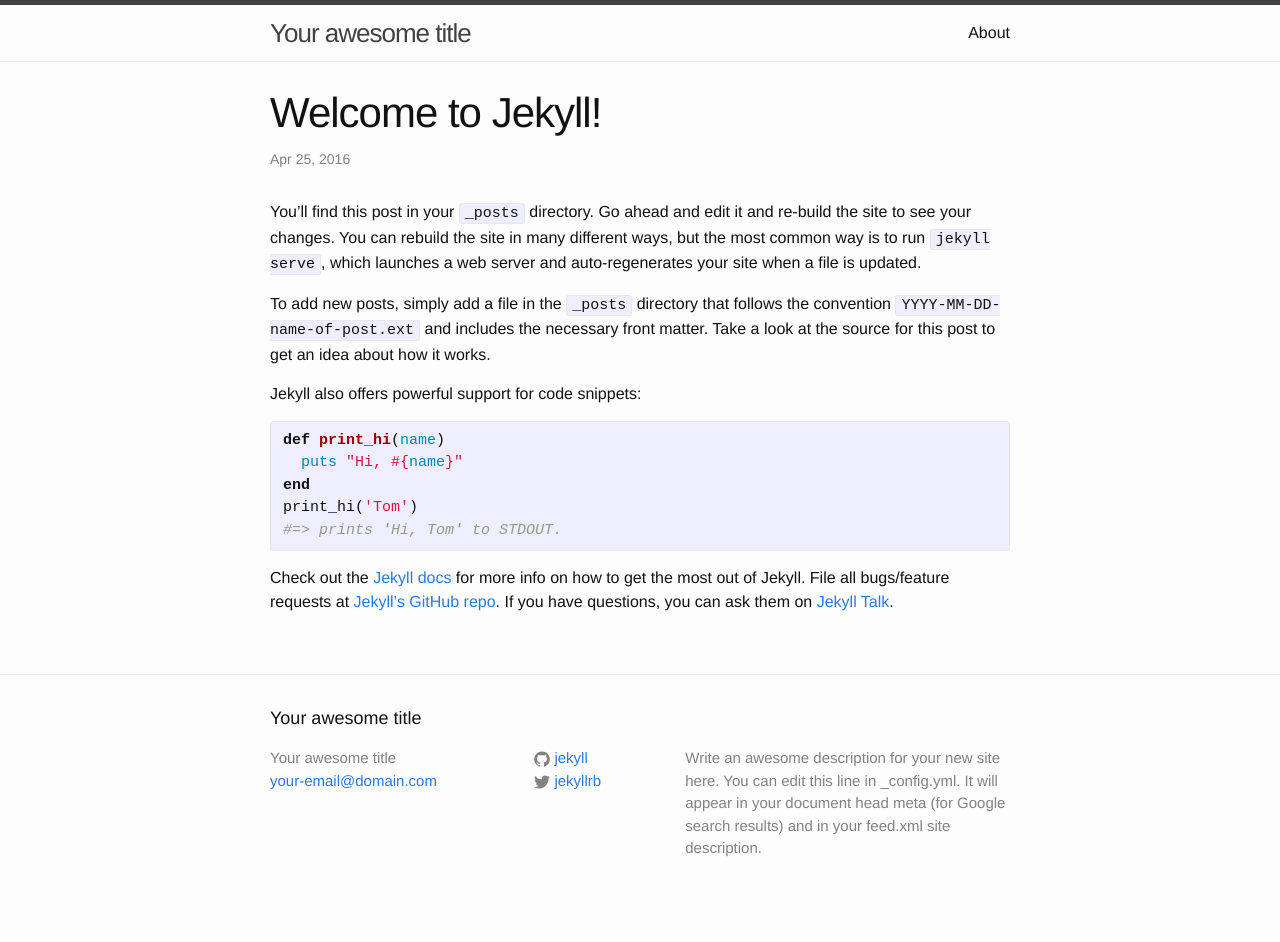
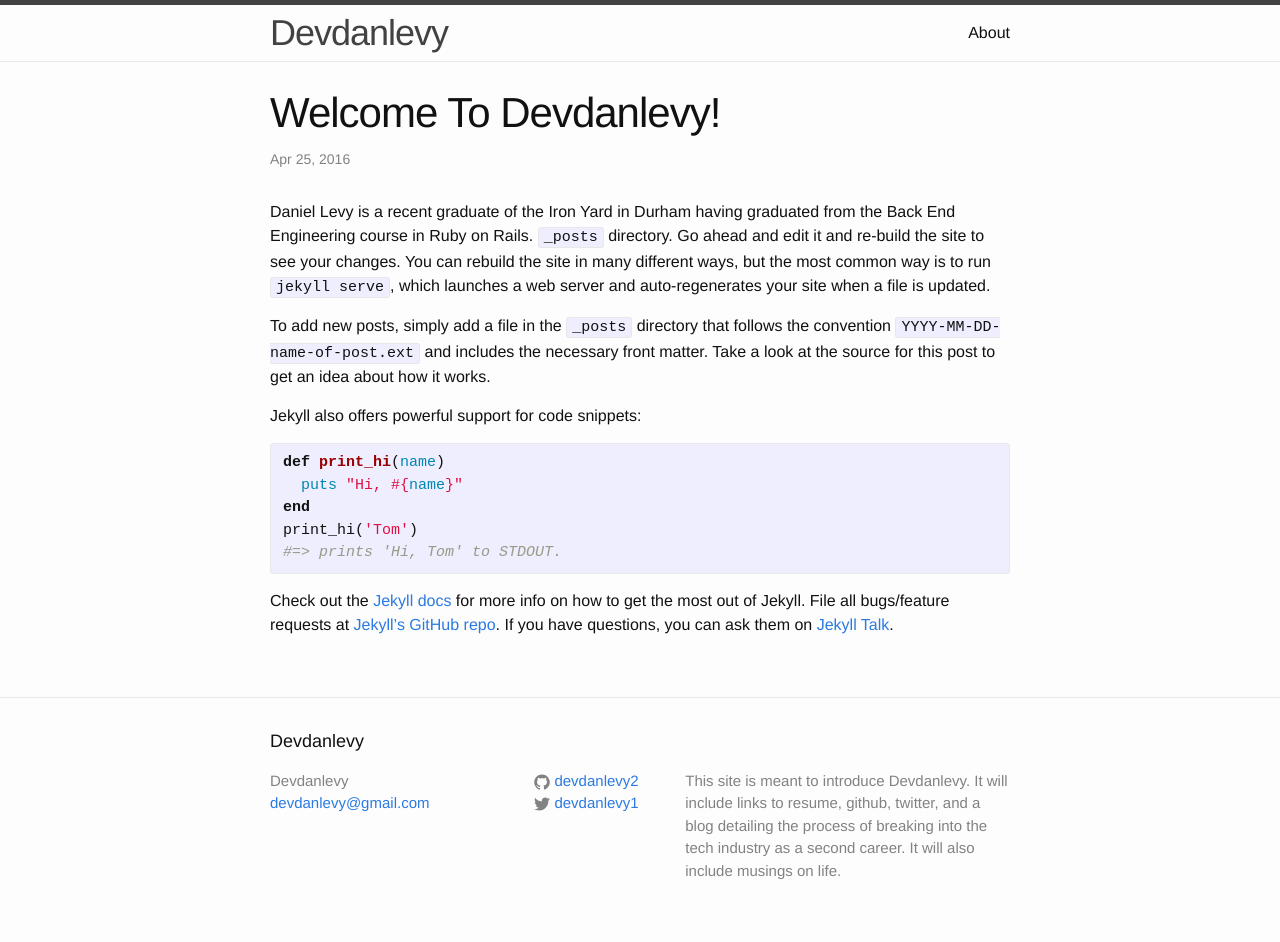
Before and after one commit to devdanlevy2/portfolio, a Jekyll site: the page built from _posts/2016-04-24-welcome-to-jekyll.markdown, in a window 1280 px wide. Built offline with Jekyll 4.4.1, drawn with Linux system fonts in a browser that asks for light colours; before the commit the page ends 920 px from its top, so only the background shows below that.

Commit message:
amend welcome page, add github and twitter links

```diff
--- a/_config.yml
+++ b/_config.yml
@@ -6,16 +6,16 @@
 # 'jekyll serve'. If you change this file, please restart the server process.
 
 # Site settings
-title: Your awesome title
-email: your-email@domain.com
+title: Devdanlevy
+email: devdanlevy@gmail.com
 description: > # this means to ignore newlines until "baseurl:"
-  Write an awesome description for your new site here. You can edit this
-  line in _config.yml. It will appear in your document head meta (for
-  Google search results) and in your feed.xml site description.
+  This site is meant to introduce Devdanlevy.  It will include links to resume,
+  github, twitter, and a blog detailing the process of breaking into the tech industry
+  as a second career.  It will also include musings on life.
 baseurl: "" # the subpath of your site, e.g. /blog
-url: "http://yourdomain.com" # the base hostname & protocol for your site
-twitter_username: jekyllrb
-github_username:  jekyll
+url: "http://devdanlevy.com" # the base hostname & protocol for your site
+twitter_username: devdanlevy1
+github_username:  devdanlevy2
 
 # Build settings
 markdown: kramdown
--- a/_posts/2016-04-24-welcome-to-jekyll.markdown
+++ b/_posts/2016-04-24-welcome-to-jekyll.markdown
@@ -1,10 +1,10 @@
 ---
 layout: post
-title:  "Welcome to Jekyll!"
+title:  "Welcome To Devdanlevy!"
 date:   2016-04-24 22:24:28 -0400
 categories: jekyll update
 ---
-You’ll find this post in your `_posts` directory. Go ahead and edit it and re-build the site to see your changes. You can rebuild the site in many different ways, but the most common way is to run `jekyll serve`, which launches a web server and auto-regenerates your site when a file is updated.
+Daniel Levy is a recent graduate of the Iron Yard in Durham having graduated from the Back End Engineering course in Ruby on Rails.  `_posts` directory. Go ahead and edit it and re-build the site to see your changes. You can rebuild the site in many different ways, but the most common way is to run `jekyll serve`, which launches a web server and auto-regenerates your site when a file is updated.
 
 To add new posts, simply add a file in the `_posts` directory that follows the convention `YYYY-MM-DD-name-of-post.ext` and includes the necessary front matter. Take a look at the source for this post to get an idea about how it works.
 
--- a/_sass/_layout.scss
+++ b/_sass/_layout.scss
@@ -11,7 +11,7 @@
 }
 
 .site-title {
-    font-size: 26px;
+    font-size: 36px;
     font-weight: 300;
     line-height: 56px;
     letter-spacing: -1px;
```
